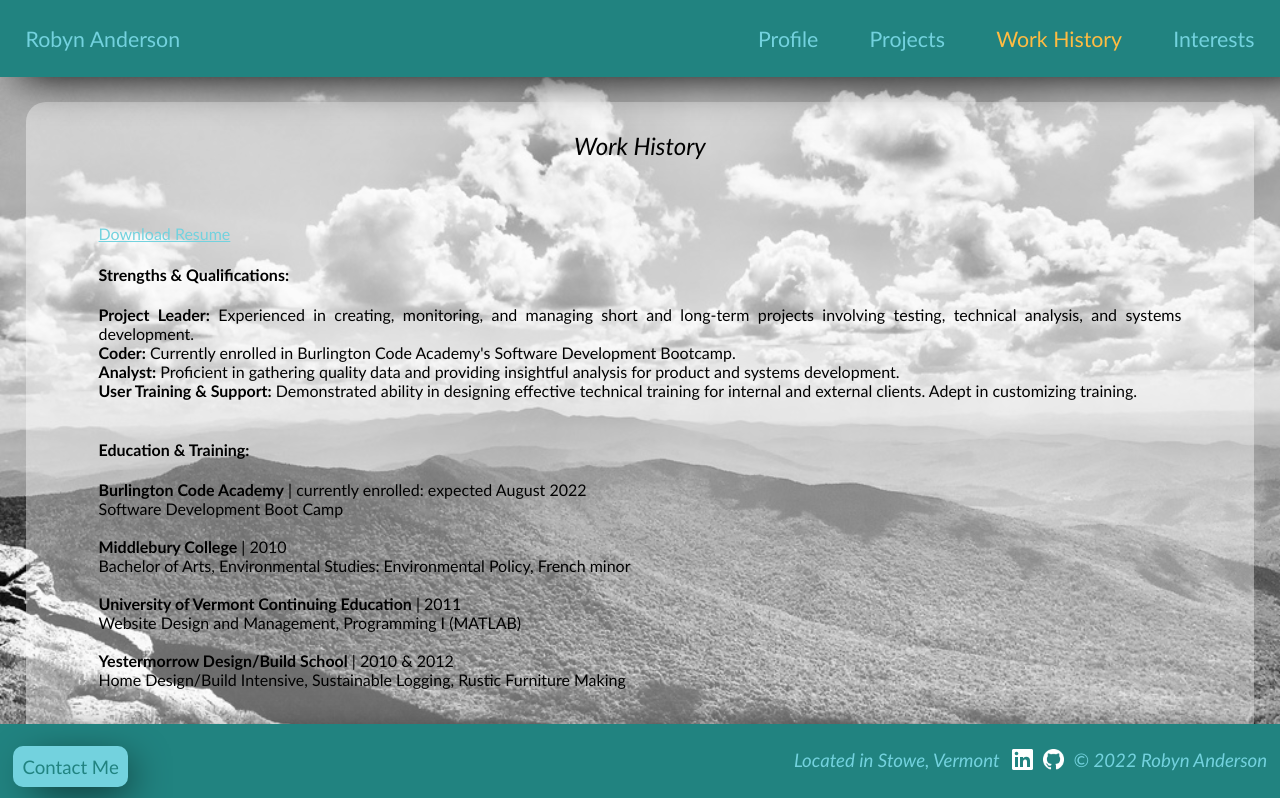
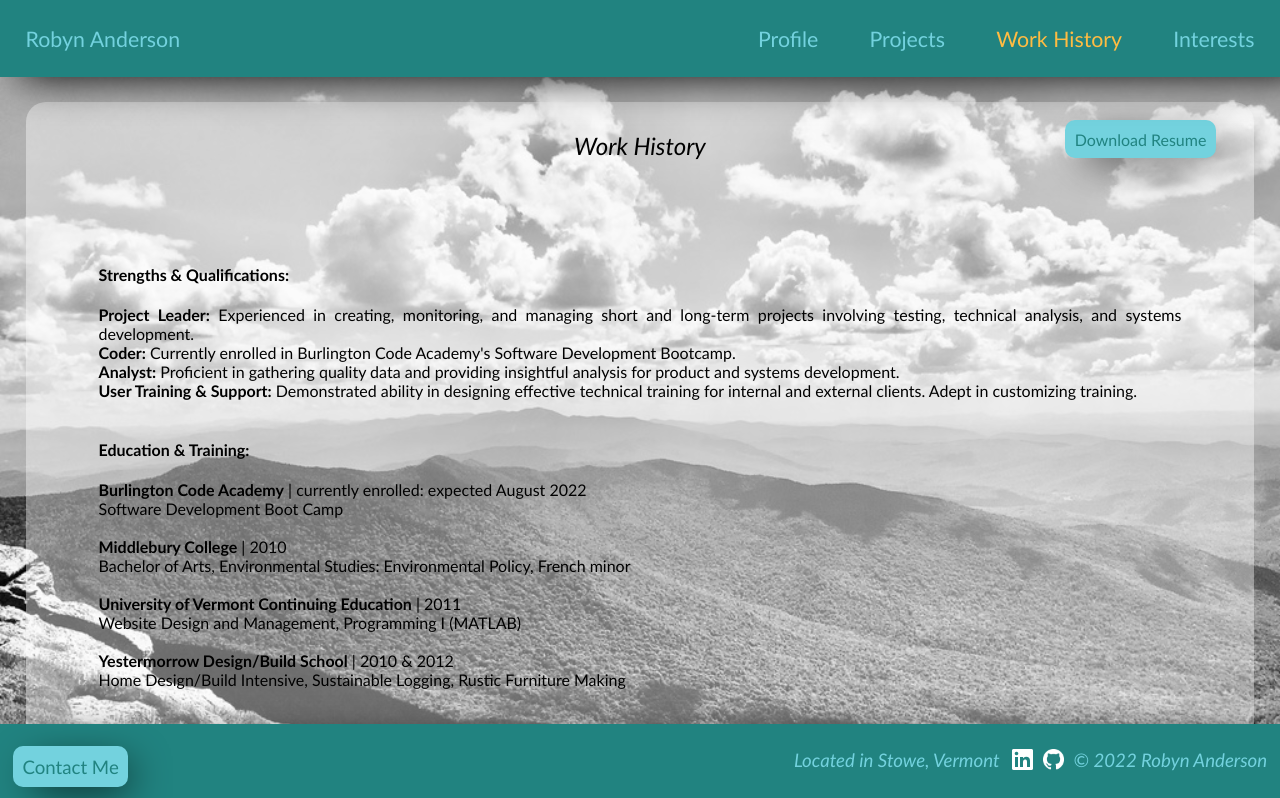
Before and after one commit to robyn-anderson/robyn-anderson.github.io, a React (Create React App) app: page /work-history in a window 1280 px wide. Shown: the top 798 px of the page. Built offline with nearby package versions, Linux system fonts and the light colour scheme.

Commit message:
Updates to styling

```diff
--- a/src/App.css
+++ b/src/App.css
@@ -33,6 +33,10 @@ h1 {
     z-index: 1;
 }
 
+.contact-button:hover {
+    color: #fe6d73;
+}
+
 @media screen and (max-width: 800px) {
     .contact-button {
         font-size: 11pt;
--- a/src/components/ContactForm/ContactForm.css
+++ b/src/components/ContactForm/ContactForm.css
@@ -11,7 +11,7 @@
     display: flex;
     flex-direction: column;
     align-items: center;
-    background-color: #e5d0e3;
+    background-color: #73d2de;
     box-shadow: 10px 10px 40px -10px black;
     margin: 10% auto;
     border-radius: 10px;
--- a/src/components/Nav/Nav.css
+++ b/src/components/Nav/Nav.css
@@ -10,6 +10,7 @@ nav {
     font-family:'Gill Sans', 'Gill Sans MT', Calibri, 'Trebuchet MS', sans-serif;
     font-size: 16pt;
     color: #73d2de;
+    z-index: 1;
 }
 
 @media screen and (max-width: 800px) {
@@ -32,7 +33,7 @@ a {
 }
 
 a:hover {
-    color: #8f2d56;
+    color: #fe6d73;
 }
 
 @media screen and (max-width: 600px) {
--- a/src/components/Work/Work.css
+++ b/src/components/Work/Work.css
@@ -4,10 +4,21 @@
     margin: 5vw auto;
 }
 
-.resume a {
+#resume-button {
+    padding: .75vw;
+    border-radius: 10px;
+    border: none;
+    box-shadow: 10px 10px 40px -10px black;
+    background-color: #73d2de;
+    color: #218380;
+    font-size: 12pt;
     margin: 0;
+    position: absolute;
+    top: 15%;
+    right: 5%;
+
 }
 
-.resume a:hover {
+#resume-button:hover {
     color: #fe6d73;
 }
--- a/src/components/Work/Work.jsx
+++ b/src/components/Work/Work.jsx
@@ -7,7 +7,7 @@ function Work() {
     <>
         <h1><em>Work History</em></h1>
         <div className='resume'>
-          <a href={resumePDF} download>Download Resume</a>
+          <a href={resumePDF} download><button id='resume-button'>Download Resume</button></a>
           <h4>Strengths & Qualifications:</h4>
           <strong>Project Leader:</strong> Experienced in creating, monitoring, and managing short and long-term projects involving testing, technical analysis, and systems development.<br/>
           <strong>Coder:</strong>  Currently enrolled in Burlington Code Academy's Software Development Bootcamp.<br/>
```
